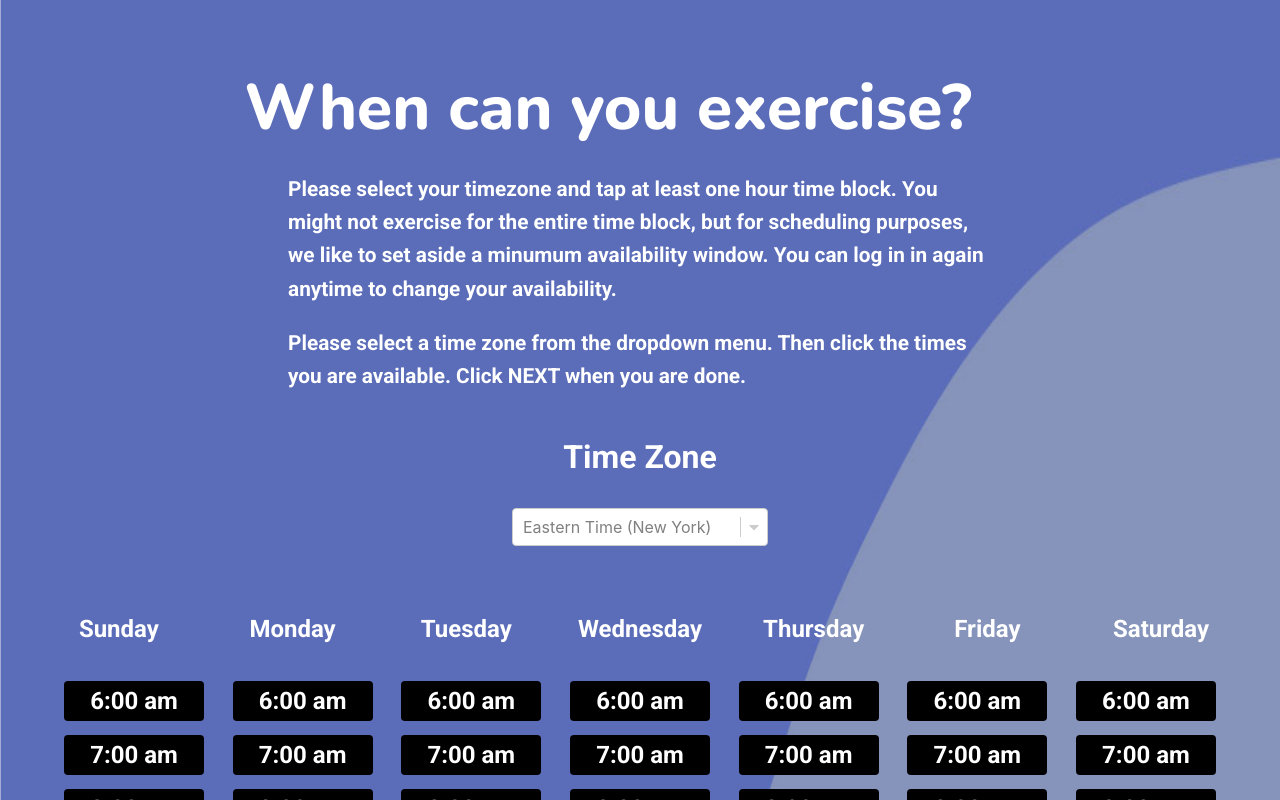
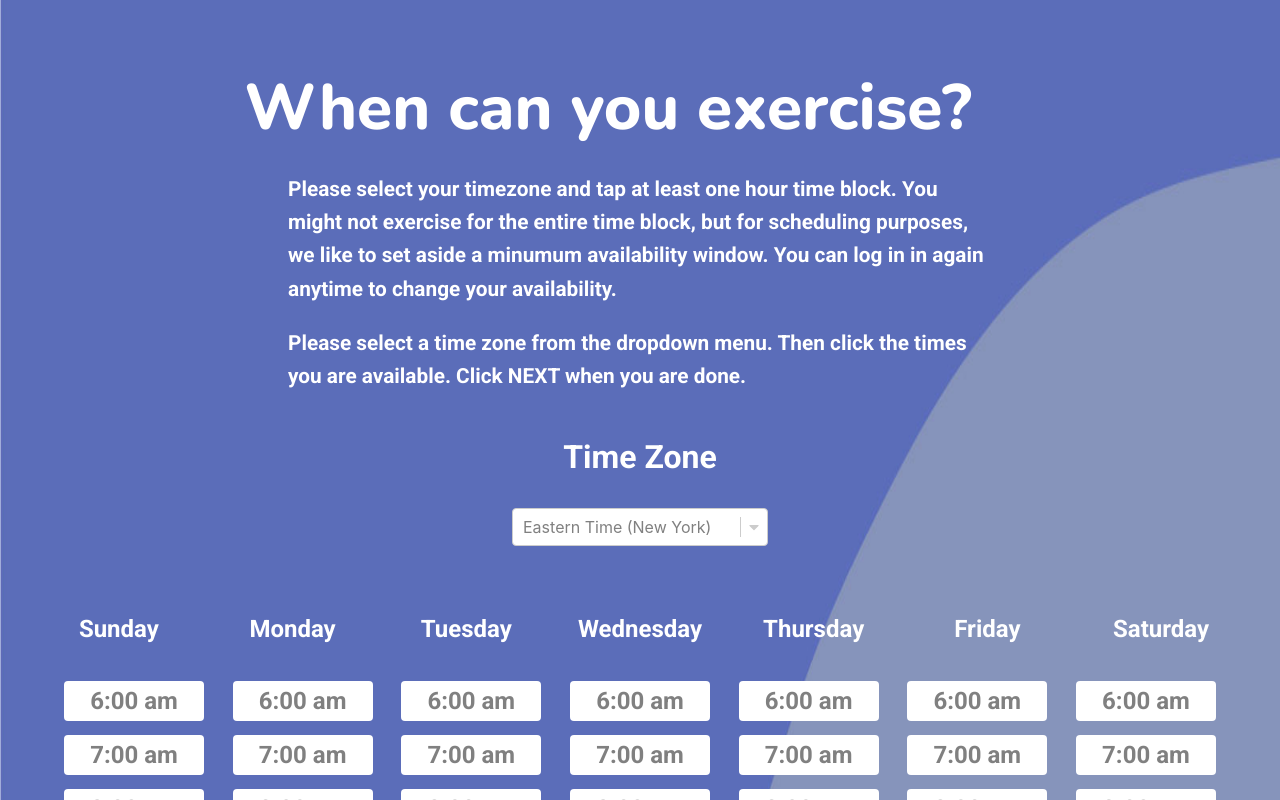
Before and after one commit to KimDuclos/flextogether, a React (Create React App) app: page /calendar in a window 1280 px wide. Shown: the top 800 px of the page. Built offline with nearby package versions, Linux system fonts and the light colour scheme.

Commit message:
fixed warnings

```diff
--- a/src/components/time-button.jsx
+++ b/src/components/time-button.jsx
@@ -12,11 +12,11 @@ const TimeButton = (props) => {
           setClicked(!clicked);
           props.onClick(clicked)
         }}
-        style={{ backgroundColor: clicked ? "white" : "black" }}
+        style={{ backgroundColor: clicked ? "gray" : "white" }}
       >
         <div
           className="time-text"
-          style={{ color: clicked ? "black" : "white" }}
+          style={{ color: clicked ? "white" : "gray" }}
         >
           {props.time}
         </div>
--- a/src/components/time-button.scss
+++ b/src/components/time-button.scss
@@ -5,8 +5,8 @@ $size800: "800px";
 $size375: "375px";
 
 .time-btns {
-  background-color: black;
-  color: white;
+  background-color: white;
+  color: gray;
   width: 140px;
   height: 40px;
   border-radius: 4px;
--- a/src/components/time-dropdown.jsx
+++ b/src/components/time-dropdown.jsx
@@ -1,4 +1,3 @@
-import { PropTypes } from "mobx-react";
 import React, { useState } from "react";
 import MultiSelect from "react-multiple-select-dropdown-lite";
 import "react-multiple-select-dropdown-lite/dist/index.css";
--- a/src/thanks.jsx
+++ b/src/thanks.jsx
@@ -1,6 +1,5 @@
 import React from "react";
 import "./thanks.scss";
-import backgroundImage from "./assets/backgroundImage.png";
 import ProgressButton from "./components/progress-button.jsx";
 import { Link } from "react-router-dom";
 
--- a/src/thanks.scss
+++ b/src/thanks.scss
@@ -80,6 +80,8 @@ $size375: "375px";
     }
   }
   .base-prog-button {
-    width: 90%;
+    @media (max-width: $size375) {
+      width: 90%;
+    }
   }
 }
```
